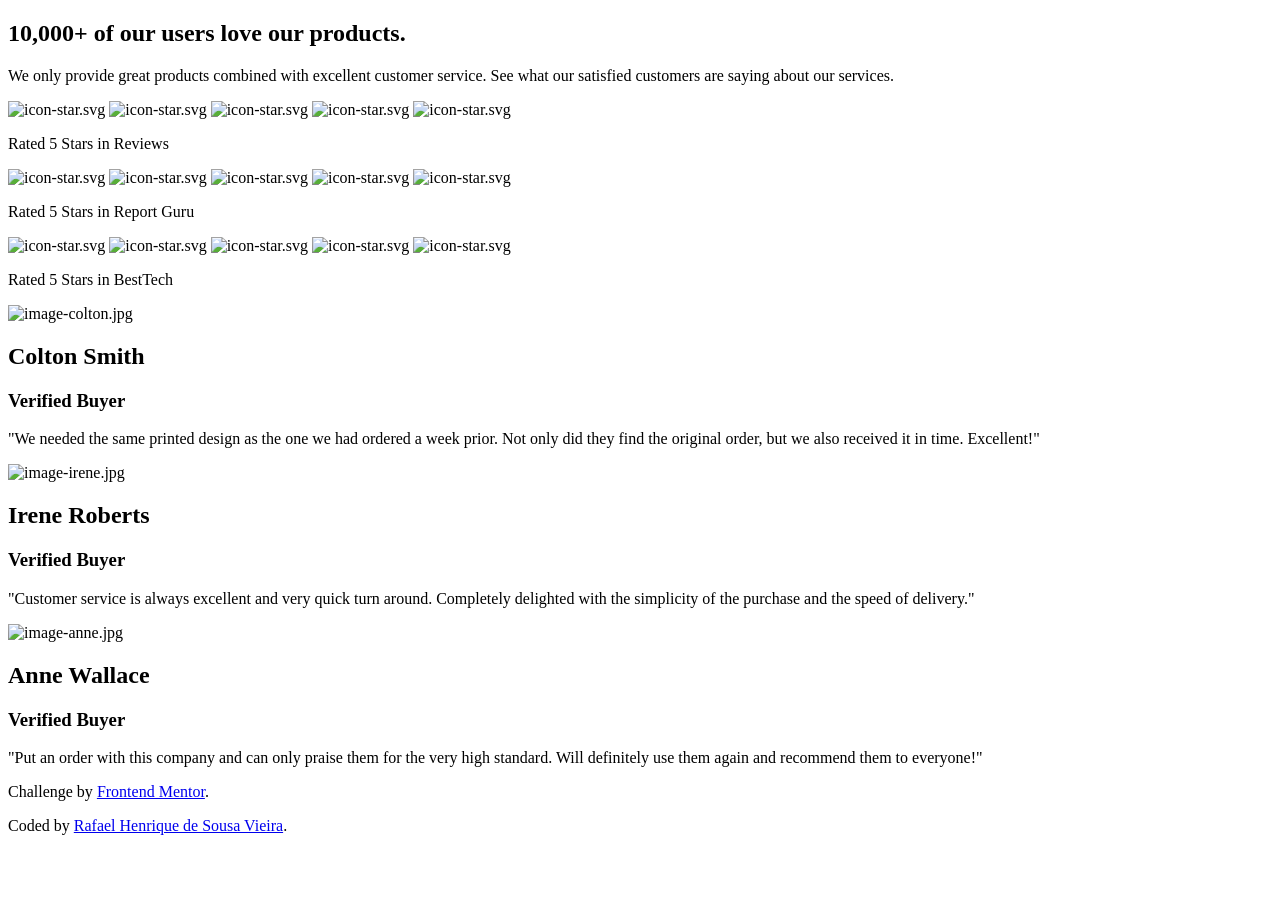
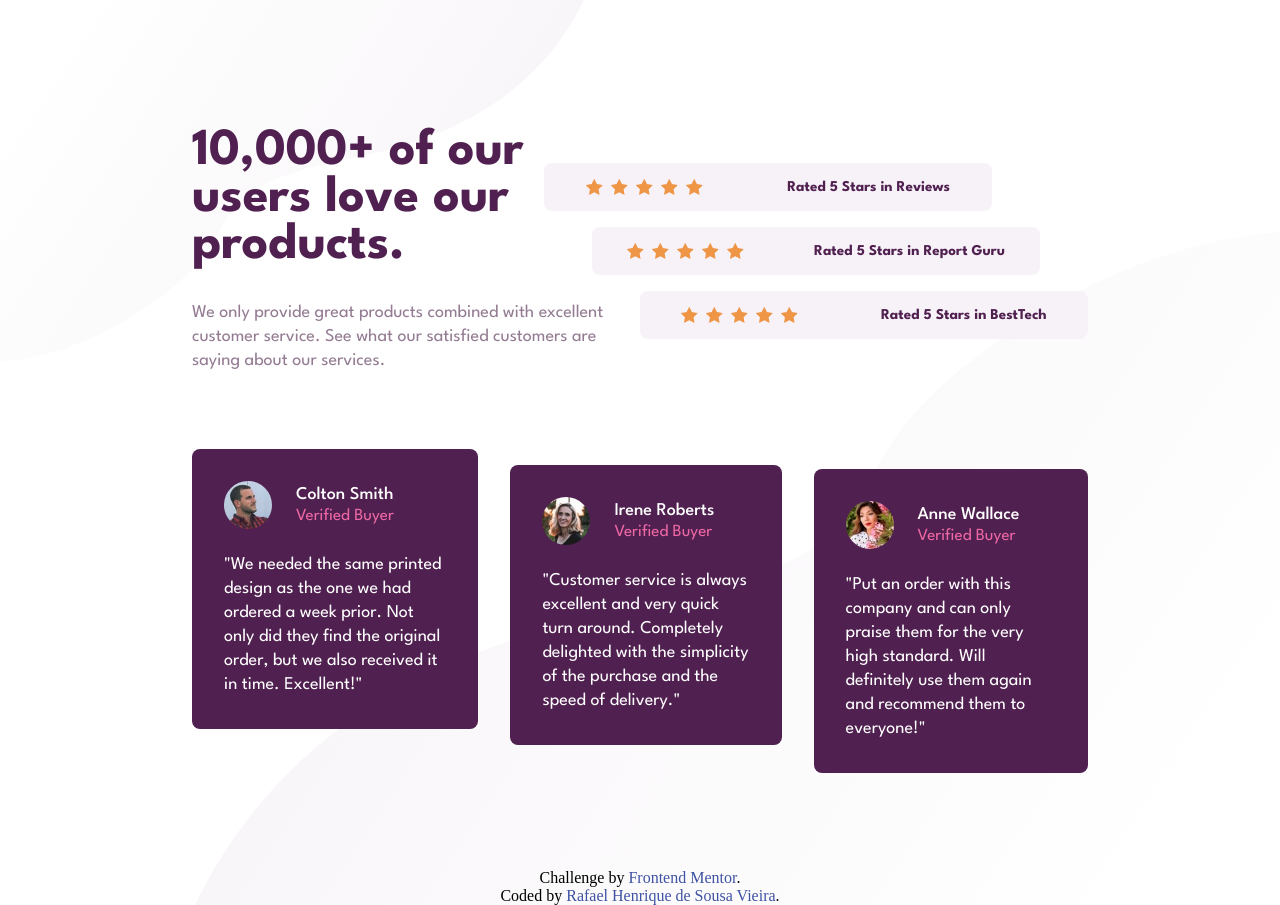
Before and after one commit to RafaelHDSV/Social-proof-section, a plain HTML site: page index.html in a window 1280 px wide. Before the commit the page ends 851 px from the top, so only its background shows below. Drawn offline with Linux system fonts and the light colour scheme.

Commit message:
Update index.html

```diff
--- a/index.html
+++ b/index.html
@@ -10,11 +10,11 @@
   <meta name="robots" content="index, follow">
   <meta name="description"
     content="This project will test your layout skills. If you're starting to get confident with Flexbox or Grid, this will provide a nice challenge!">
-  <link rel="icon" type="image/png" sizes="32x32" href="/IMG/Prova Social/favicon-32x32.png" />
+  <link rel="icon" type="image/png" sizes="32x32" href="images/favicon-32x32.png" />
 
   <title>Frontend Mentor | Social proof section</title>
 
-  <link rel="stylesheet" href="/CSS/Prova Social/style.css">
+  <link rel="stylesheet" href="style.css">
 </head>
 
 <body>
@@ -28,11 +28,11 @@
     <div class="stars">
       <div class="rated">
         <div class="stars_rated">
-          <img src="/IMG/Prova Social/icon-star.svg" alt="icon-star.svg">
-          <img src="/IMG/Prova Social/icon-star.svg" alt="icon-star.svg">
-          <img src="/IMG/Prova Social/icon-star.svg" alt="icon-star.svg">
-          <img src="/IMG/Prova Social/icon-star.svg" alt="icon-star.svg">
-          <img src="/IMG/Prova Social/icon-star.svg" alt="icon-star.svg">
+          <img src="images/icon-star.svg" alt="icon-star.svg">
+          <img src="images/icon-star.svg" alt="icon-star.svg">
+          <img src="images/icon-star.svg" alt="icon-star.svg">
+          <img src="images/icon-star.svg" alt="icon-star.svg">
+          <img src="images/icon-star.svg" alt="icon-star.svg">
         </div>
 
         <p>Rated 5 Stars in Reviews</p>
@@ -40,11 +40,11 @@
 
       <div class="rated">
         <div class="stars_rated">
-          <img src="/IMG/Prova Social/icon-star.svg" alt="icon-star.svg">
-          <img src="/IMG/Prova Social/icon-star.svg" alt="icon-star.svg">
-          <img src="/IMG/Prova Social/icon-star.svg" alt="icon-star.svg">
-          <img src="/IMG/Prova Social/icon-star.svg" alt="icon-star.svg">
-          <img src="/IMG/Prova Social/icon-star.svg" alt="icon-star.svg">
+          <img src="images/icon-star.svg" alt="icon-star.svg">
+          <img src="images/icon-star.svg" alt="icon-star.svg">
+          <img src="images/icon-star.svg" alt="icon-star.svg">
+          <img src="images/icon-star.svg" alt="icon-star.svg">
+          <img src="images/icon-star.svg" alt="icon-star.svg">
         </div>
 
         <p>Rated 5 Stars in Report Guru</p>
@@ -52,11 +52,11 @@
 
       <div class="rated">
         <div class="stars_rated">
-          <img src="/IMG/Prova Social/icon-star.svg" alt="icon-star.svg">
-          <img src="/IMG/Prova Social/icon-star.svg" alt="icon-star.svg">
-          <img src="/IMG/Prova Social/icon-star.svg" alt="icon-star.svg">
-          <img src="/IMG/Prova Social/icon-star.svg" alt="icon-star.svg">
-          <img src="/IMG/Prova Social/icon-star.svg" alt="icon-star.svg">
+          <img src="images/icon-star.svg" alt="icon-star.svg">
+          <img src="images/icon-star.svg" alt="icon-star.svg">
+          <img src="images/icon-star.svg" alt="icon-star.svg">
+          <img src="images/icon-star.svg" alt="icon-star.svg">
+          <img src="images/icon-star.svg" alt="icon-star.svg">
         </div>
 
         <p>Rated 5 Stars in BestTech</p>
@@ -67,7 +67,7 @@
   <section class="second">
     <div class="comments">
       <header>
-        <img src="/IMG/Prova Social/image-colton.jpg" alt="image-colton.jpg">
+        <img src="images/image-colton.jpg" alt="image-colton.jpg">
 
         <div class="header_text">
           <h2>Colton Smith</h2>
@@ -82,7 +82,7 @@
 
     <div class="comments">
       <header>
-        <img src="/IMG/Prova Social/image-irene.jpg" alt="image-irene.jpg">
+        <img src="images/image-irene.jpg" alt="image-irene.jpg">
 
         <div class="header_text">
           <h2>Irene Roberts</h2>
@@ -96,7 +96,7 @@
 
     <div class="comments">
       <header>
-        <img src="/IMG/Prova Social/image-anne.jpg" alt="image-anne.jpg">
+        <img src="images/image-anne.jpg" alt="image-anne.jpg">
 
         <div class="header_text">
           <h2>Anne Wallace</h2>
```
